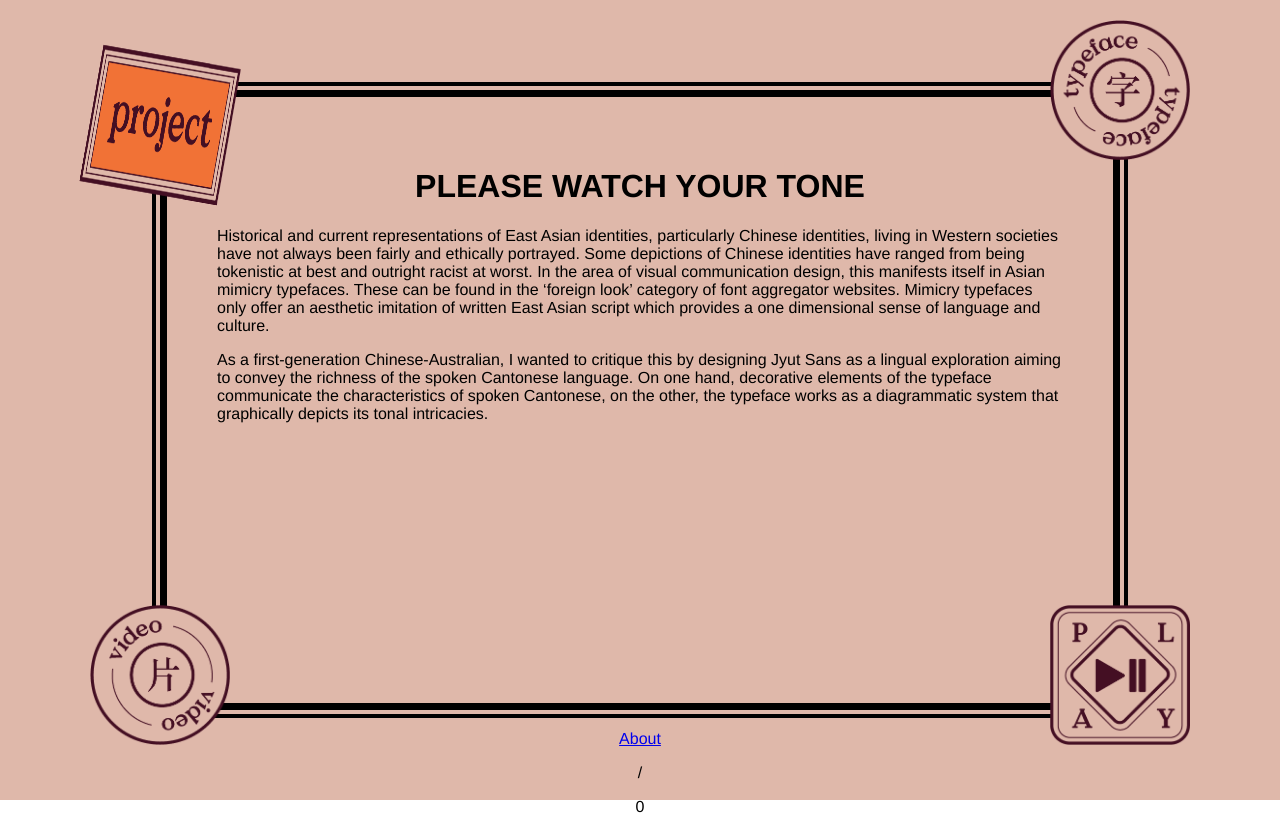
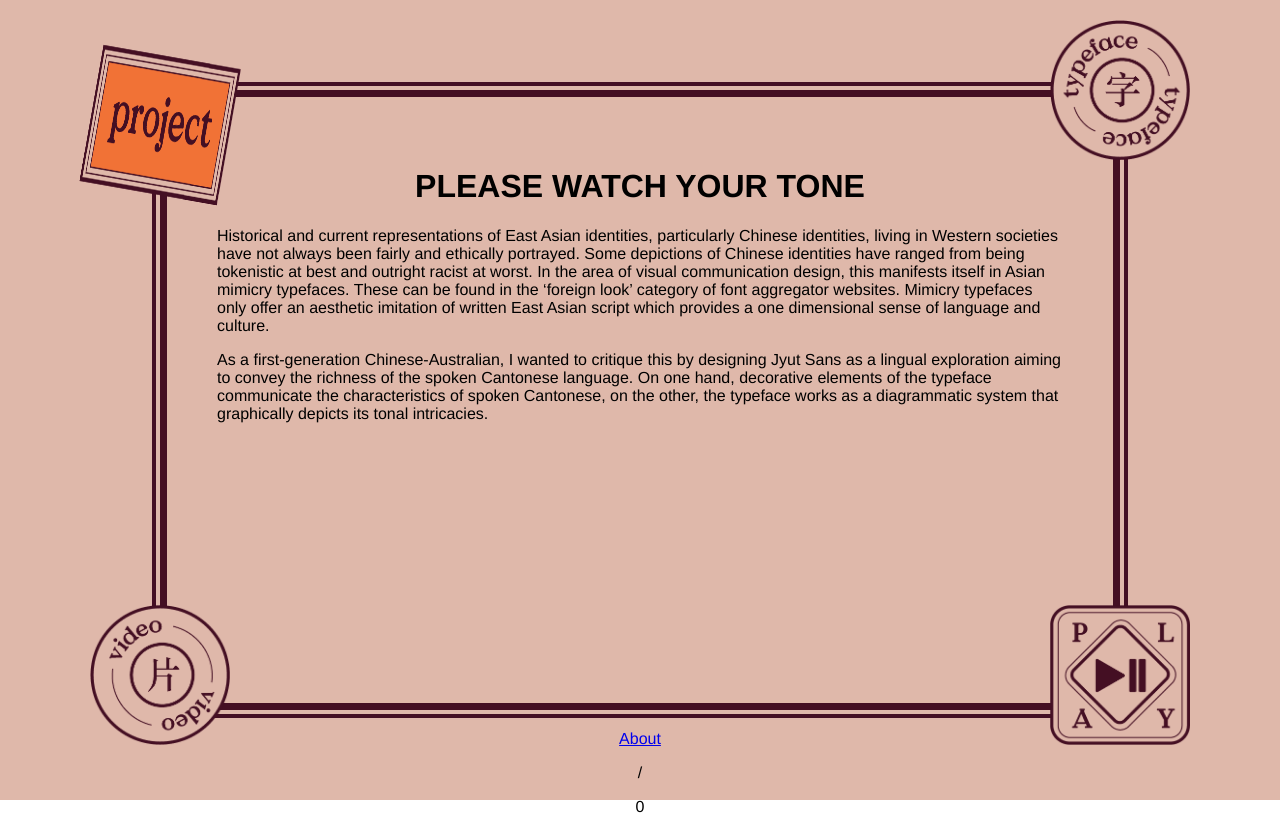
Before and after one commit to timbusuttil/jyut-sans-web, a Vue app: page /typeface in a window 1280 px wide. Built offline with nearby package versions, Linux system fonts and the light colour scheme.

Commit message:
border colours change based on page

```diff
--- a/src/App.vue
+++ b/src/App.vue
@@ -1,7 +1,7 @@
 <template>
   <div id="app" :style="{background: this.backgroundColour}">
     <div class="outerContainer">
-      <div class="innerContainer" :style="{boxShadow: this.boxShadow}">
+      <div class="innerContainer" :style="{borderColor: this.borderColour, boxShadow: this.boxShadow}">
         <router-link to="/">
           <img :src="navImages.project.isHovered ? navImages.project.images[currentRouteIndex].hovered : navImages.project.images[currentRouteIndex].unhovered" class="nav" id="tl" @mouseover="navHover(navImages.project, true)" @mouseleave="navHover(navImages.project, false)">
         </router-link>
@@ -30,8 +30,8 @@ export default {
   name: 'app',
   data () {
     return {
-      backgroundColours: ['#DFB8AA', '#F17236', '#FADD75', '#FADD75', '#FCC700', '#DFB8AA'],
-      navHovers: [false, false, false, false],
+      backgroundColours: ['#dfb8aa', '#f17236', '#FADD75', '#FADD75', '#fcc700', '#dfb8aa'],
+      borderColours: ['#440f23', '#fcdd00', '#ffffff', '#ffffff', '#f17236', '#440f23'],
       navImages: {
         project: {
           isHovered: false,
@@ -207,8 +207,11 @@ export default {
     backgroundColour () {
       return this.backgroundColours[this.currentRouteIndex]
     },
+    borderColour () {
+      return this.borderColours[this.currentRouteIndex]
+    },
     boxShadow () {
-      return '0 0 0 4px ' + this.backgroundColour + ', 0 0 0 8px black'
+      return '0 0 0 4px ' + this.backgroundColour + ', 0 0 0 8px ' + this.borderColour
     }
   },
   methods: {
@@ -245,8 +248,8 @@ export default {
   height: 100%;
   box-sizing: border-box;
   padding: 50px;
-  border: 7px solid black;
-  box-shadow: 0 0 0 4px lightgreen, 0 0 0 8px black;
+  border-width: 7px;
+  border-style: solid;
 }
 
 .nav {
```
